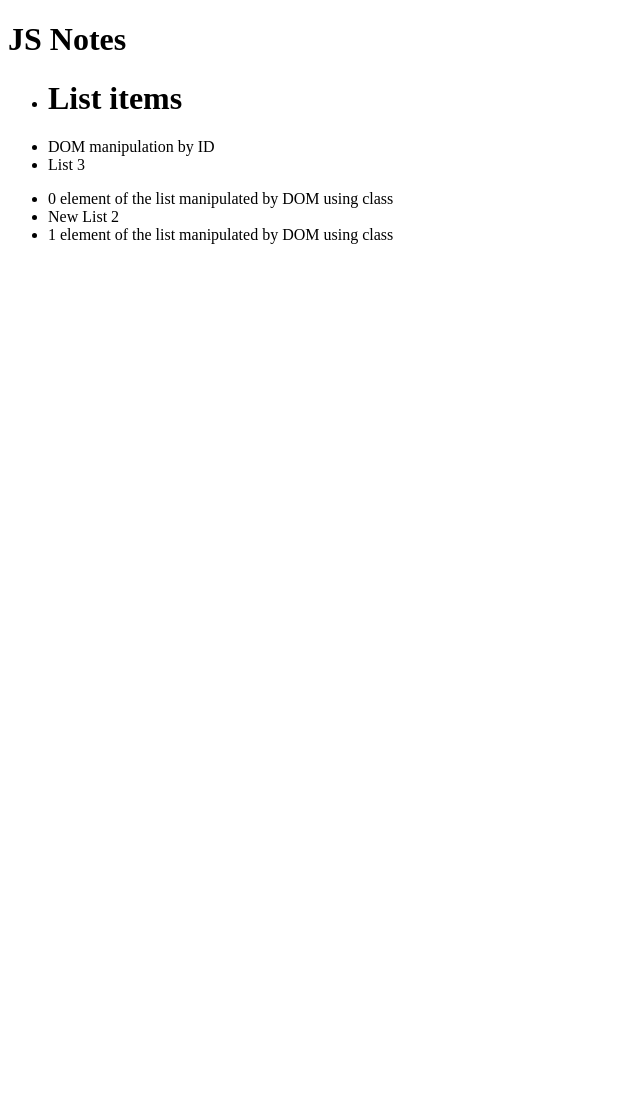
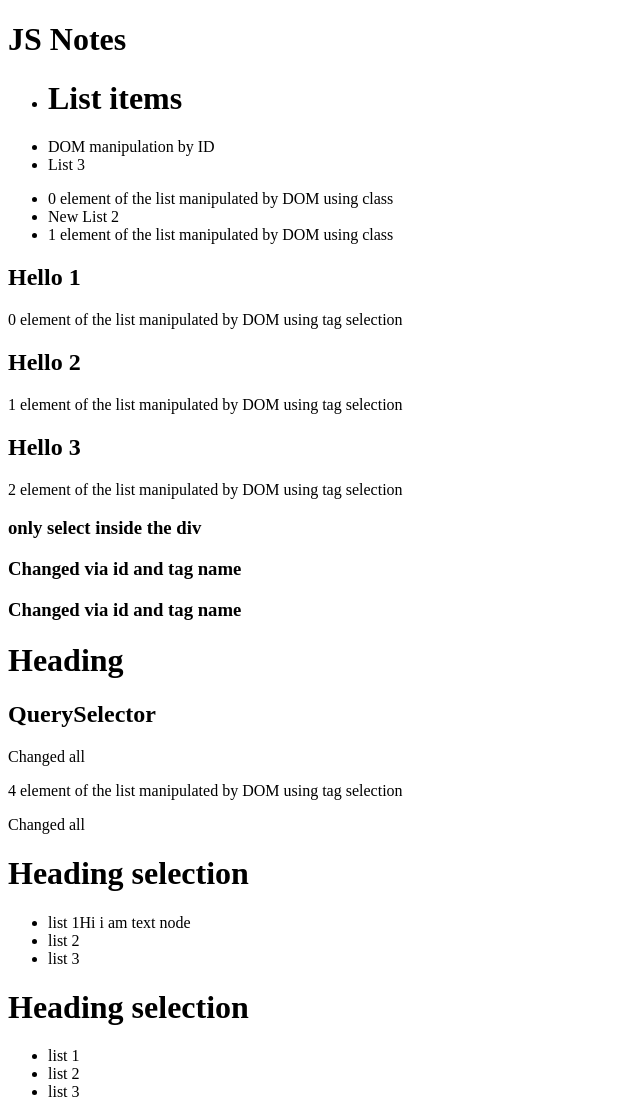
Before and after one commit to Rishabh3998/JS-Notes, a plain HTML site: page index.html in a window 1280 px wide. Shown: the whole page, without its empty margins (0-640 px from the left). Before the commit the page ends 800 px from the top, so only its background shows below. Drawn offline with Linux system fonts and the light colour scheme.

Commit message:
Day9 complete

```diff
--- /dev/null
+++ b/Day9.js
@@ -0,0 +1,59 @@
+// Select element by tag name
+
+// we can select any tag like <p>p</>, <h></h> tag.
+// when we will select element by tag then all the tags on the webpage will be selected.
+
+let tagSelectedEle = document.getElementsByTagName("p"); // HTMLCollection(2) [li.new-1, li.new-1]
+
+console.log(classSelectedEle);
+
+for (let index = 0; index < tagSelectedEle.length; index++) {
+  tagSelectedEle[
+    index
+  ].innerHTML = `${index} element of the list manipulated by DOM using tag selection`;
+}
+
+let divSelection = document.getElementById("div");
+let tagSelection = divSelection.getElementsByTagName("h3");
+
+for (let index = 0; index < tagSelection.length; index++) {
+  const element = (tagSelection[index].innerHTML =
+    "Changed via id and tag name");
+}
+
+// Query selector
+
+// Query selector will select the element which will satisfy the condition. It will only select one element with the searched class.
+let selectedElement = document.querySelector("p.intro");
+console.log(selectedElement);
+selectedElement.innerHTML = "Changed";
+
+// Query selector all
+let selectedElementAll = document.querySelectorAll("p.intro");
+console.log(selectedElementAll); // NodeList(2) [p.intro, p.intro]
+
+for (let index = 0; index < selectedElementAll.length; index++) {
+  const element = (selectedElementAll[index].innerHTML = "Changed all ");
+}
+
+// Traversing elements
+
+// To traverse to the parent or child node of DOM via a selected element.
+// Via this we can select all the element via one element
+
+// Select parent via child
+let ele = document.getElementById("intro-1");
+let parent = ele.parentElement;
+console.log(parent);
+
+// Select child via parent
+let ele2 = document.getElementById("intro-x");
+let parentNew = ele.firstChild; // ele.lastChild, ele.children, ele.previousElementSibling,  ele.nextElementSibling
+console.log(parent, parentNew);
+
+// Same level ones rae siblings
+// innerHTML
+
+//Create and append element in JS
+let text = document.createTextNode("Hi i am text node");
+ele.appendChild(text);
--- a/index.html
+++ b/index.html
@@ -21,7 +21,48 @@
           <li class="new-1">New List 3</li>
         </ul>
       </div>
+
+      <!-- Here we are using P tag -->
+
+      <div>
+        <h2>Hello 1</h2>
+        <p>P 1</p>
+        <h2>Hello 2</h2>
+        <p>P 2</p>
+        <h2>Hello 3</h2>
+        <p>P 3</p>
+      </div>
+
+      <h3>only select inside the div</h3>
+      <div id="div">
+        <h3>only select inside the div</h3>
+        <h3>only select inside the div</h3>
+      </div>
+
+      <h1 class="intro">Heading</h1>
+      <div>
+        <h2 class="intro">QuerySelector</h2>
+        <p class="intro">Paragraph 1</p>
+        <p>Paragraph 2</p>
+        <p class="intro">Paragraph 3</p>
+      </div>
+
+      <h1>Heading selection</h1>
+      <ul>
+        <li id="intro-1">list 1</li>
+        <li>list 2</li>
+        <li>list 3</li>
+      </ul>
     </div>
+
+    <h1>Heading selection</h1>
+    <ul id="intro-x">
+      <li>list 1</li>
+      <li>list 2</li>
+      <li>list 3</li>
+    </ul>
+
     <script src="./Day8.js"></script>
+    <script src="./Day9.js"></script>
   </body>
 </html>
```
